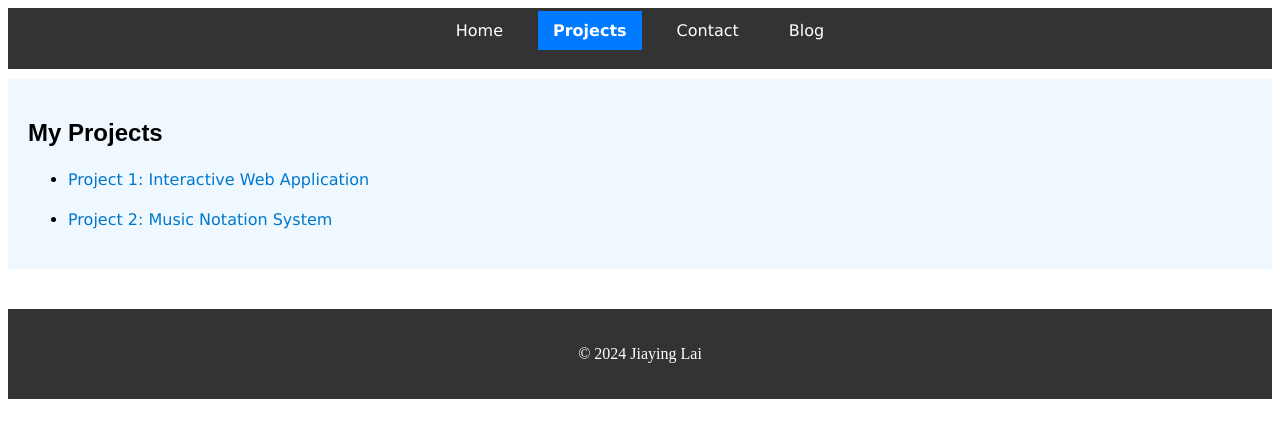
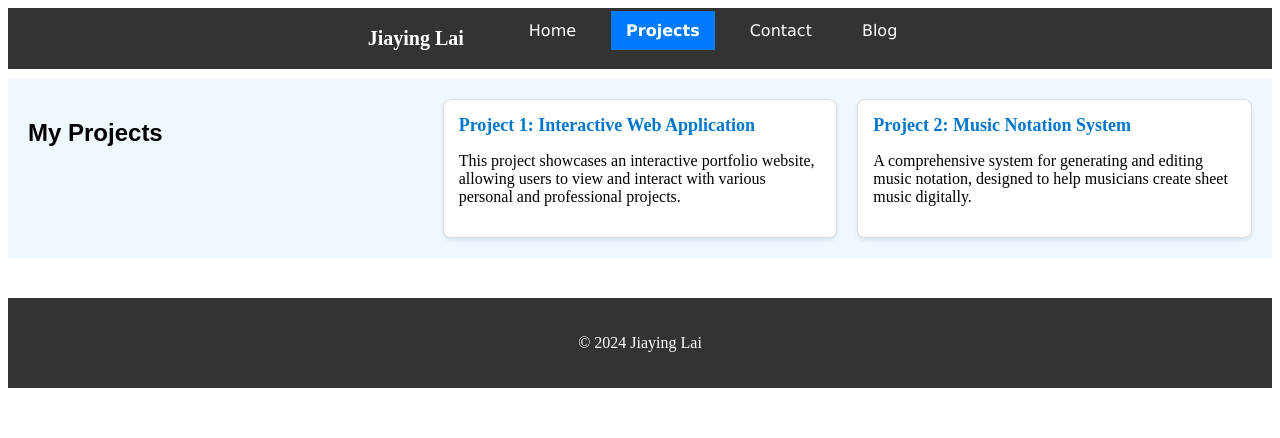
Before and after one commit to lai-jy/lai-jy.github.io, a plain HTML site: page projects/index.html in a window 1280 px wide. Drawn offline with Linux system fonts and the light colour scheme.

Commit message:
finalize

```diff
--- a/blog/blog.css
+++ b/blog/blog.css
@@ -25,3 +25,8 @@ article h2 {
 article h2:hover {
     transform: scale(1.05); /* 使用 transform */
 }
+
+article h2::after {
+    content: " ⚡"; /* 在每篇文章标题后面加一个闪电符号 */
+    color: #007bff;
+}
--- a/css/main.css
+++ b/css/main.css
@@ -1,3 +1,25 @@
+/* 强调文本的样式 */
+.highlight {
+    color: #007bff;
+    font-weight: bold;
+    background-color: #f0f8ff;
+    padding: 2px 4px;
+    border-radius: 4px;
+}
+
+/* 控制个人图片的样式 */
+.profile-img {
+    width: 150px; /* 设置图片宽度 */
+    height: auto; /* 确保图片按比例缩放 */
+    border-radius: 50%; /* 圆形图片 */
+    margin-bottom: 20px; /* 图片与文本之间的间距 */
+    display: block; /* 使图片独占一行 */
+    margin-left: auto;
+    margin-right: auto; /* 将图片居中显示 */
+}
+
+
+
 /* 导航栏样式 */
 .navbar {
     background-color: #333;
--- a/projects/index.html
+++ b/projects/index.html
@@ -10,6 +10,9 @@
 <body>
     <header>
         <nav class="navbar">
+            <div class="navbar-title">
+                Jiaying Lai
+            </div>
             <ul>
                 <li><a href="/">Home</a></li>
                 <li><a href="/projects/" class="active">Projects</a></li>
@@ -21,13 +24,17 @@
     <main>
         <section id="projects">
             <h1>My Projects</h1>
-            <ul>
-                <li><a href="https://github.com/lai-jy/portfolio-website">Project 1: Interactive Web Application</a></li>
-                <li><a href="https://github.com/lai-jy/music-notation-system">Project 2: Music Notation System</a></li>
-
-            </ul>
+            <div class="project-item">
+                <a href="https://github.com/lai-jy/portfolio-website">Project 1: Interactive Web Application</a>
+                <p>This project showcases an interactive portfolio website, allowing users to view and interact with various personal and professional projects.</p>
+            </div>
+            <div class="project-item">
+                <a href="https://github.com/lai-jy/music-notation-system">Project 2: Music Notation System</a>
+                <p>A comprehensive system for generating and editing music notation, designed to help musicians create sheet music digitally.</p>
+            </div>
         </section>
     </main>
+
     <footer>
         <p>© 2024 Jiaying Lai</p>
     </footer>
--- a/projects/projects.css
+++ b/projects/projects.css
@@ -1,6 +1,10 @@
+/* 使用 grid 布局排列项目 */
 #projects {
     padding: 20px;
     background-color: #f0f8ff;
+    display: grid;
+    grid-template-columns: repeat(auto-fit, minmax(200px, 1fr)); /* 自适应列布局 */
+    gap: 20px; /* 网格之间的间隙 */
 }
 
 h1 {
@@ -8,18 +12,23 @@ h1 {
     margin-bottom: 20px;
 }
 
-ul li {
-    font-family: 'Verdana', sans-serif;
-    margin-bottom: 15px;
-    line-height: 1.6;
+.project-item {
+    background-color: white;
+    padding: 15px;
+    border: 1px solid #ddd;
+    border-radius: 8px;
+    box-shadow: 0 2px 4px rgba(0, 0, 0, 0.1);
 }
 
-ul li a {
+.project-item a {
     color: #0077cc;
     text-decoration: none;
-    transition: color 0.3s ease;
+    font-weight: bold;
+    display: block;
+    margin-bottom: 10px;
+    font-size: 18px;
 }
 
-ul li a:hover {
-    color: #ff6600; /* 改变颜色以展示 transition 效果 */
+.project-item a:hover {
+    text-decoration: underline;
 }
```
Also changed, not shown: blog/index.html (+3 -0 lines), contact/index.html (+3 -0 lines), index.html (+4 -2 lines), 3 other files.
